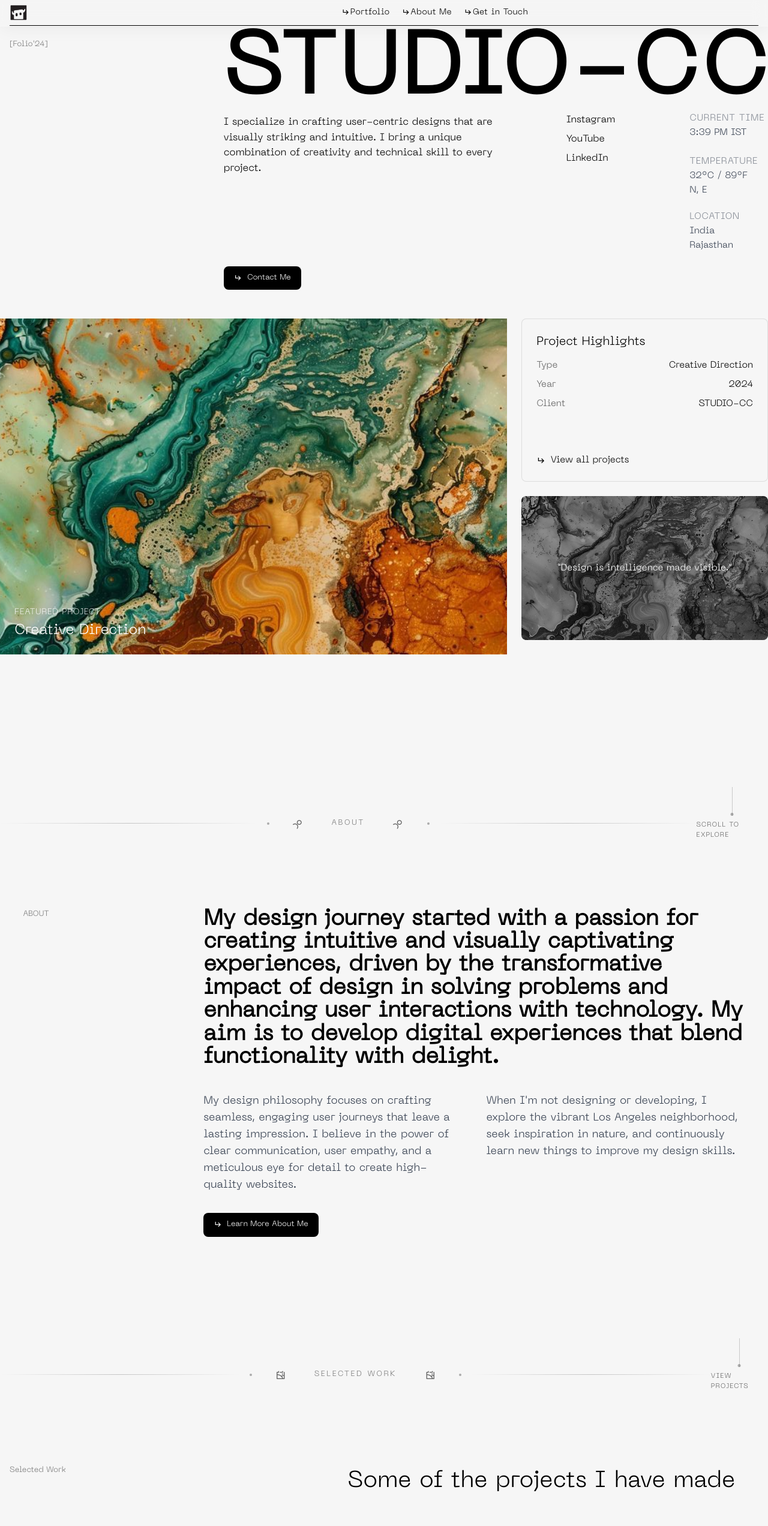
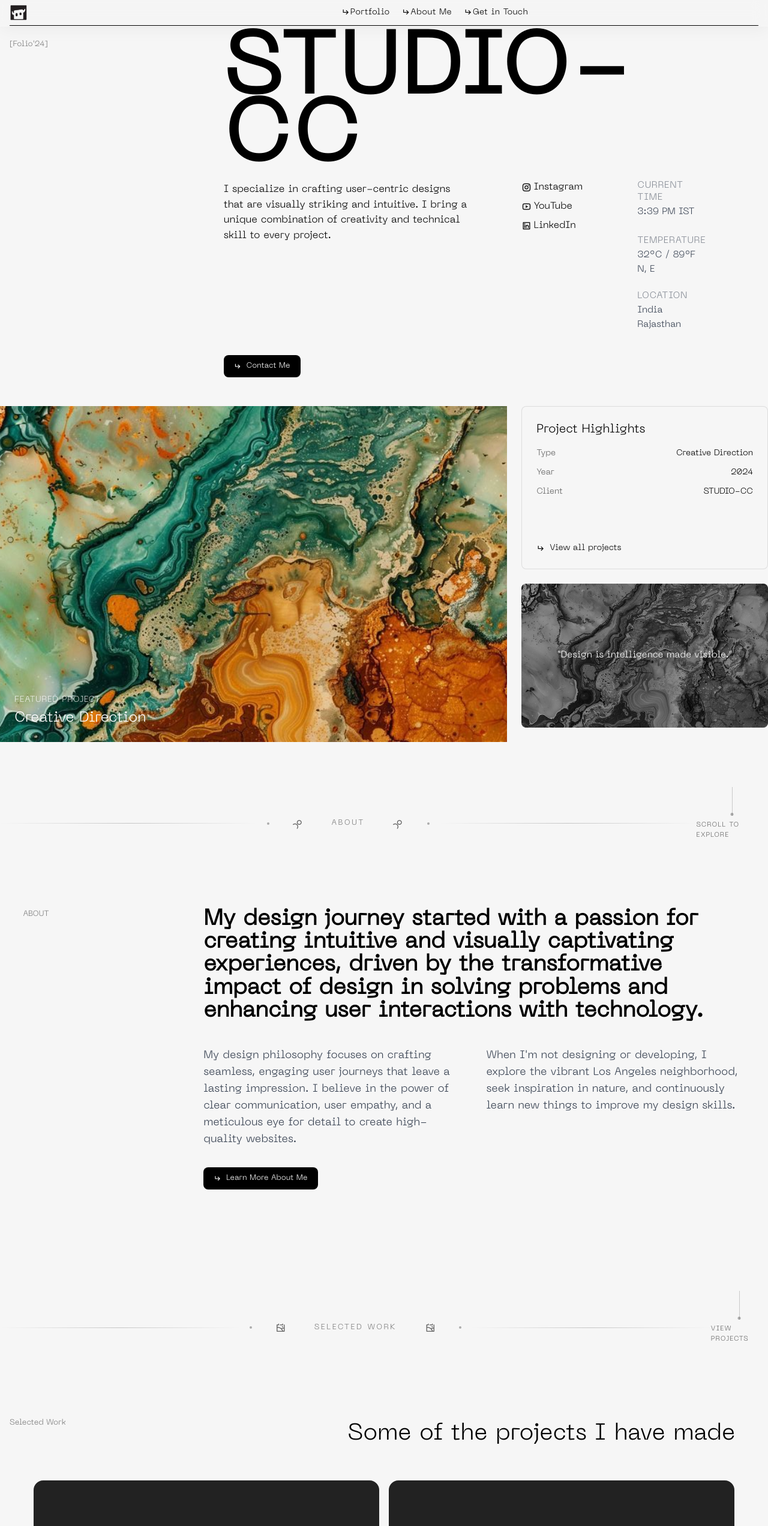
Before and after one commit to savya-sharma/Portfolio, a website built with Vite: page index.html in a window 1280 px wide. Shown: the top 2544 px of the page at 60% size. Built offline with nearby package versions, Linux system fonts and the light colour scheme.

Commit message:
portfolio

```diff
--- a/index.html
+++ b/index.html
@@ -213,25 +213,49 @@
           </div>
         </div>
 
-        <div class="contianer flex flex-col md:flex-row justify-between md:pt-16 px-4">
-          <div class="left md:text-[13px] opacity-[.5] md:mt-[0rem] mt-[3rem]">[Folio'24]</div>
-          <div class="right md:w-[65%] mr-20 flex flex-col md:flex-row">
+        <div class="container flex flex-col md:flex-row justify-between md:pt-16 px-4">
+          <div class="left text-[13px] opacity-[.5] md:mt-0 mt-[4rem]">[Folio'24]</div>
+          <div class="right md:w-[65%] md:mr-20 flex flex-col">
             <div class="main-content">
               <h1
-                class="md:text-[9rem] text-[2.5rem] md:pt-0 pt-8 leading-[2.5rem] md:leading-[7rem] font-bold tracking-wider uppercase whitespace-nowrap">
+                class="text-[2.5rem] md:text-[9rem] pt-6 md:pt-0 leading-[1.1] md:leading-[7rem] font-bold tracking-wider uppercase">
                 STUDIO-CC</h1>
 
-              <div class="w-full flex md:flex-row md:justify-between gap-20 md:items-start">
-                <p class="md:w-[50%] py-4 md:leading-[2vw] leading-[6vw] md:text-[1.3vw]">I specialize in crafting
-                  user-centric designs that are visually
+              <div class="w-full flex flex-col md:flex-row md:justify-between md:gap-20 gap-6 md:items-start mt-6 md:mt-0">
+                <p class="md:w-[50%] py-2 md:py-4 leading-relaxed md:leading-[2vw] text-base md:text-[1.3vw]">
+                  I specialize in crafting user-centric designs that are visually
                   striking and intuitive. I bring a unique combination of creativity and technical skill to every
                   project.
                 </p>
-                <div class="link-info pt-3 w-[10%] flex flex-col justify-center gap-2">
-                  <a href="">Instagram</a>
-                  <a href="">YouTube</a>
-                  <a href="">LinkedIn</a>
+
+                <!-- Mobile location info (visible only on mobile) -->
+                <div class="flex md:hidden justify-between items-center w-full border-t border-b border-gray-200 py-3 my-4">
+                  <div class="time-info">
+                    <p class="text-xs uppercase tracking-wider opacity-60 mb-1">Current Time</p>
+                    <p class="text-base font-medium" id="mobile-india-time">Loading...</p>
+                  </div>
+                  <div class="location">
+                    <p class="text-xs uppercase tracking-wider opacity-60 text-right mb-1">Location</p>
+                    <p class="text-base font-medium text-right">India, Rajasthan</p>
+                  </div>
                 </div>
+
+                <div class="link-info pt-3 flex flex-row md:flex-col justify-start md:justify-center gap-4 md:gap-2">
+                  <a href="#" class="flex items-center gap-1 hover:text-gray-600 transition-colors">
+                    <i class="ri-instagram-line"></i>
+                    <span>Instagram</span>
+                  </a>
+                  <a href="#" class="flex items-center gap-1 hover:text-gray-600 transition-colors">
+                    <i class="ri-youtube-line"></i>
+                    <span>YouTube</span>
+                  </a>
+                  <a href="#" class="flex items-center gap-1 hover:text-gray-600 transition-colors">
+                    <i class="ri-linkedin-box-line"></i>
+                    <span>LinkedIn</span>
+                  </a>
+                </div>
+
+                <!-- Desktop location info (visible only on desktop) -->
                 <div class="location-info pt-3 hidden md:flex md:flex-col md:justify-center md:w-[15%] text-gray-700">
                   <div class="time-info mb-6">
                     <p class="md:text-[1.2vw] text-sm uppercase tracking-wider opacity-60">Current Time</p>
@@ -252,23 +276,20 @@
                 </div>
               </div>
 
-
-              <div class="">
+              <div class="mt-6 md:mt-4">
                 <a href="./contact.html"
-                  class="md:text-[1vw] text-[1rem] inline-flex items-center gap-2 px-4 py-2 bg-black text-white rounded-lg transition-all duration-300 hover:bg-black/70 hover:backdrop-blur-md hover:shadow-[0_0_15px_rgba(255,192,203,0.5)] hover:border-pink-200/30 border border-transparent">
-                  <i class="ri-corner-down-right-line md:text-[1.1vw]"></i>
+                  class="text-[1rem] md:text-[1vw] inline-flex items-center gap-2 px-4 py-2 bg-black text-white rounded-lg transition-all duration-300 hover:bg-black/70 hover:backdrop-blur-md hover:shadow-[0_0_15px_rgba(255,192,203,0.5)] hover:border-pink-200/30 border border-transparent">
+                  <i class="ri-corner-down-right-line"></i>
                   Contact Me
                 </a>
               </div>
             </div>
-
-
           </div>
         </div>
-        <div class="image-showcase w-full md:mt-[3rem]">
+        <div class="image-showcase w-full mt-8 md:mt-[3rem]">
           <div class="grid grid-cols-1 md:grid-cols-12 gap-4 md:gap-6 px-4 md:px-0">
             <!-- Main featured image -->
-            <div class="md:col-span-8 relative overflow-hidden group h-[40vh] md:h-[70vh]">
+            <div class="md:col-span-8 relative overflow-hidden group h-[45vh] md:h-[70vh] rounded-lg md:rounded-none">
               <div
                 class="absolute inset-0 bg-black/5 z-10 opacity-0 group-hover:opacity-100 transition-opacity duration-500">
               </div>
@@ -294,25 +315,25 @@
             <div class="md:col-span-4 flex flex-col gap-4 md:gap-6">
               <!-- Top panel: Project stats -->
               <div
-                class="bg-[#F6F6F6] border border-black/10 p-4 md:p-6 rounded-lg h-[25vh] md:h-[34vh] flex flex-col justify-between">
+                class="bg-[#F6F6F6] border border-black/10 p-4 md:p-6 rounded-lg h-auto md:h-[34vh] flex flex-col justify-between">
                 <div>
                   <h3 class="text-lg md:text-xl font-medium mb-4">Project Highlights</h3>
                   <div class="space-y-3">
                     <div class="flex justify-between items-center">
-                      <span class="text-sm md:text-[1.2vw] opacity-60">Type</span>
-                      <span class="text-sm md:text-[1.2vw] font-medium">Creative Direction</span>
+                      <span class="text-sm opacity-60">Type</span>
+                      <span class="text-sm font-medium">Creative Direction</span>
                     </div>
                     <div class="flex justify-between items-center">
-                      <span class="text-sm md:text-[1.2vw] opacity-60">Year</span>
-                      <span class="text-sm md:text-[1.2vw] font-medium">2024</span>
+                      <span class="text-sm opacity-60">Year</span>
+                      <span class="text-sm font-medium">2024</span>
                     </div>
                     <div class="flex justify-between items-center">
-                      <span class="text-sm md:text-[1.2vw] opacity-60">Client</span>
-                      <span class="text-sm md:text-[1.2vw] font-medium">STUDIO-CC</span>
+                      <span class="text-sm opacity-60">Client</span>
+                      <span class="text-sm font-medium">STUDIO-CC</span>
                     </div>
                   </div>
                 </div>
-                <a href="./work.html" class="text-sm md:text-[1.2vw] flex items-center gap-2 group">
+                <a href="./work.html" class="text-sm flex items-center gap-2 group mt-4 md:mt-0">
                   <i class="ri-corner-down-right-line"></i>
                   <span class="relative">
                     View all projects
@@ -328,7 +349,7 @@
                   class="w-full h-full object-cover transition-transform duration-700 ease-out transform scale-100 group-hover:scale-[1.05]"
                   src="./public/bg1.jpeg" alt="Secondary Image" style="filter: grayscale(100%)">
                 <div class="absolute inset-0 bg-black/30 flex items-center justify-center p-4 md:p-6">
-                  <p class="text-white text-center md:text-[1.2vw]">"Design is intelligence made visible."</p>
+                  <p class="text-white text-center text-sm md:text-[1.2vw]">"Design is intelligence made visible."</p>
                 </div>
               </div>
             </div>
@@ -355,17 +376,14 @@
       </div>
     </div>
 
-    <div class="page2 w-full px-[3vw] pt-8 md:pt-12 pb-[2vw]">
-      <div class="page2Container flex flex-col md:flex-row justify-between pb-10 md:pb-16">
-        <div class="left md:text-left mb-4 md:mb-0 md:text-[13px] text-[3.5vw] opacity-[.5] font-medium uppercase">About
-        </div>
+    <div class="page2 w-full px-4 md:px-[3vw] pt-8 md:pt-12 pb-6 md:pb-[2vw]">
+      <div class="page2Container flex flex-col md:flex-row justify-between pb-8 md:pb-16">
+        <div class="left text-left mb-4 md:mb-0 text-[13px] opacity-[.5] font-medium uppercase">About</div>
         <div class="right md:w-[75%]">
           <div class="about-content">
-            <h1 class="md:text-[2.3rem] text-[1.5rem] leading-[1.8rem] md:leading-[2.4rem] font-bold mb-8 md:mb-10">
+            <h1 class="text-[1.5rem] md:text-[2.3rem] leading-[1.8rem] md:leading-[2.4rem] font-bold mb-6 md:mb-10">
               My design journey started with a passion for creating intuitive and visually captivating experiences,
-              driven by the
-              transformative impact of design in solving problems and enhancing user interactions with technology. My
-              aim is to develop digital experiences that blend functionality with delight.
+              driven by the transformative impact of design in solving problems and enhancing user interactions with technology.
             </h1>
 
             <div class="about-details w-full">
@@ -378,8 +396,8 @@
                   </p>
                   <div class="about-link mt-4 md:mt-8">
                     <a href="./about.html"
-                      class="md:text-[1vw] text-[1rem] inline-flex items-center gap-2 px-4 py-2 bg-black text-white rounded-lg transition-all duration-300 hover:bg-black/70 hover:backdrop-blur-md hover:shadow-[0_0_15px_rgba(255,192,203,0.5)] hover:border-pink-200/30 border border-transparent">
-                      <i class="ri-corner-down-right-line md:text-[1.1vw]"></i>
+                      class="text-[1rem] md:text-[1vw] inline-flex items-center gap-2 px-4 py-2 bg-black text-white rounded-lg transition-all duration-300 hover:bg-black/70 hover:backdrop-blur-md hover:shadow-[0_0_15px_rgba(255,192,203,0.5)] hover:border-pink-200/30 border border-transparent">
+                      <i class="ri-corner-down-right-line"></i>
                       Learn More About Me
                     </a>
                   </div>
@@ -390,6 +408,18 @@
                     When I'm not designing or developing, I explore the vibrant Los Angeles neighborhood, seek
                     inspiration in nature, and continuously learn new things to improve my design skills.
                   </p>
+                </div>
+              </div>
+
+              <!-- Skills section for mobile -->
+              <div class="md:hidden mt-8 border-t border-gray-200 pt-6">
+                <h3 class="text-lg font-medium mb-4">Skills</h3>
+                <div class="flex flex-wrap gap-2">
+                  <span class="px-3 py-1 bg-gray-100 rounded-full text-sm">React.js</span>
+                  <span class="px-3 py-1 bg-gray-100 rounded-full text-sm">UI/UX Design</span>
+                  <span class="px-3 py-1 bg-gray-100 rounded-full text-sm">Motion Graphics</span>
+                  <span class="px-3 py-1 bg-gray-100 rounded-full text-sm">Web Animation</span>
+                  <span class="px-3 py-1 bg-gray-100 rounded-full text-sm">Responsive Design</span>
                 </div>
               </div>
 
--- a/main.js
+++ b/main.js
@@ -112,7 +112,9 @@ function hamburgerMenu() {
 // Update India Time
 function updateIndiaTime() {
   const indiaTimeElement = document.getElementById('india-time');
-  if (indiaTimeElement) {
+  const mobileIndiaTimeElement = document.getElementById('mobile-india-time');
+
+  if (indiaTimeElement || mobileIndiaTimeElement) {
     // Create a date object with the current time
     const now = new Date();
 
@@ -126,8 +128,18 @@ function updateIndiaTime() {
     const formattedHours = hours % 12 || 12; // Convert to 12-hour format
     const formattedMinutes = minutes < 10 ? '0' + minutes : minutes;
 
-    // Update the element
-    indiaTimeElement.textContent = `${formattedHours}:${formattedMinutes} ${ampm} IST`;
+    // Format the time string
+    const timeString = `${formattedHours}:${formattedMinutes} ${ampm} IST`;
+
+    // Update desktop time element if it exists
+    if (indiaTimeElement) {
+      indiaTimeElement.textContent = timeString;
+    }
+
+    // Update mobile time element if it exists
+    if (mobileIndiaTimeElement) {
+      mobileIndiaTimeElement.textContent = timeString;
+    }
   }
 }
 
```
Also changed, not shown: style.css (+19 -0 lines), work.html (+1 -0 lines), vercel.json (added).
